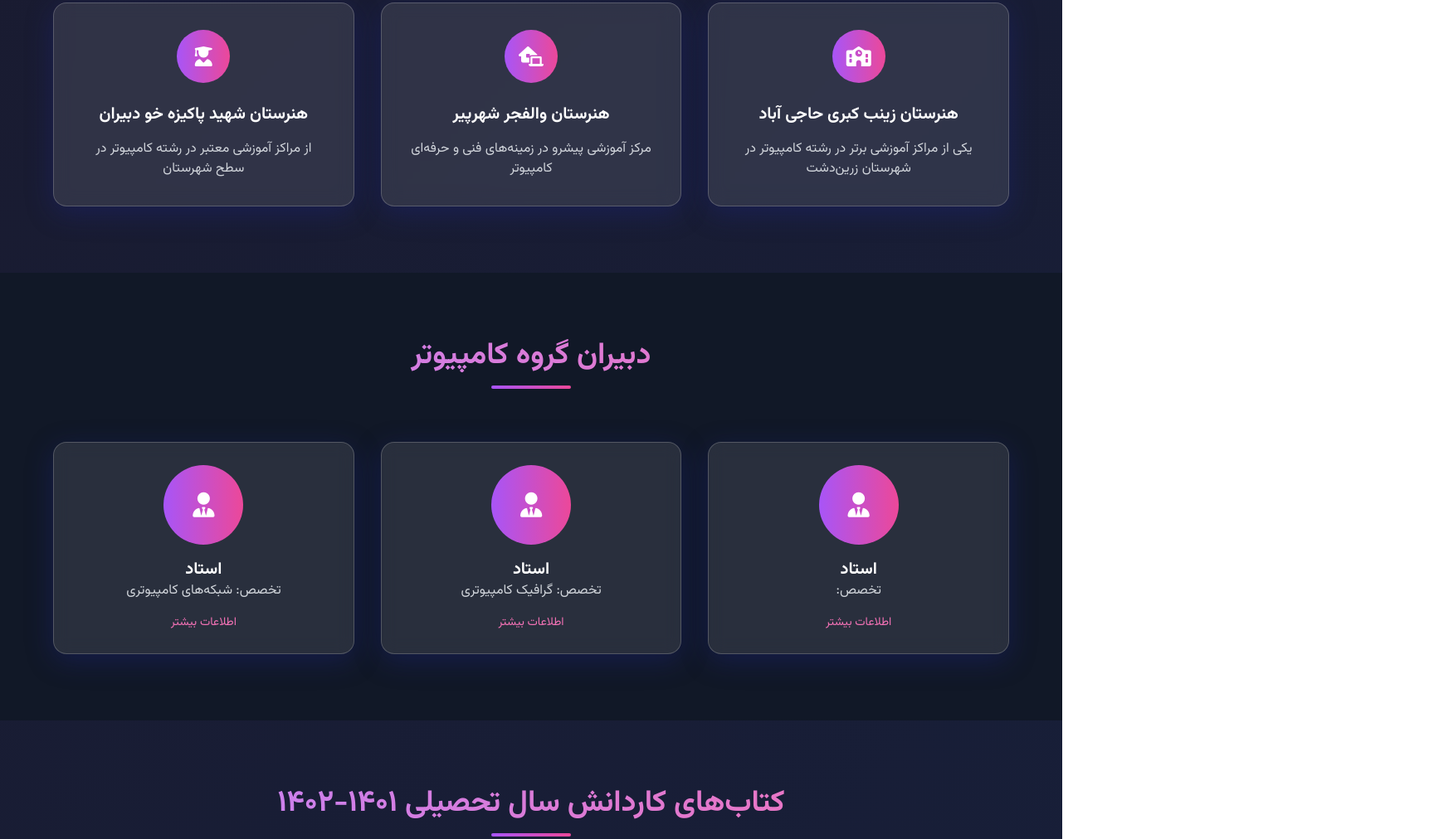
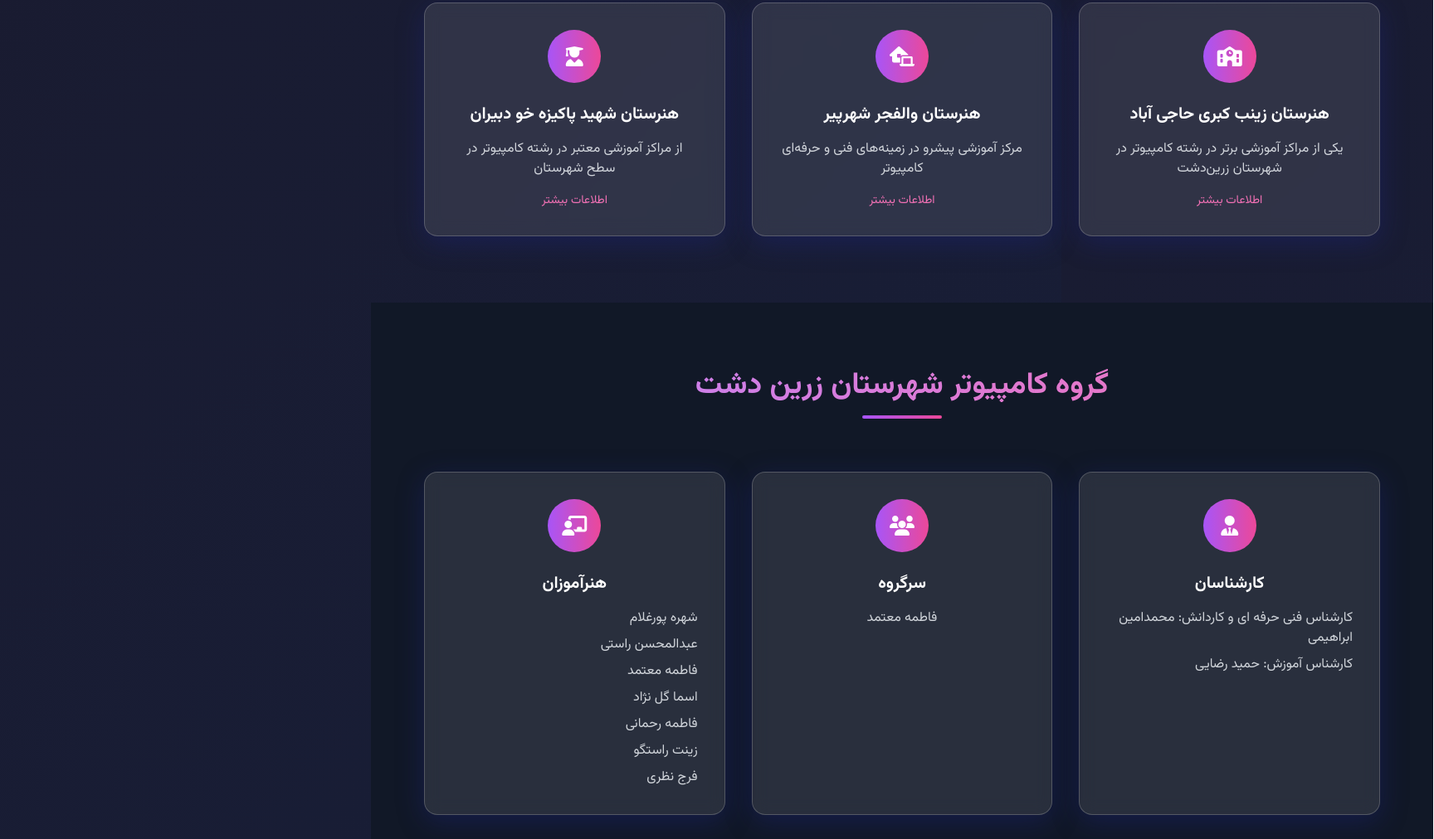
Before and after one commit to dynamic-finance/fars, a plain HTML site: page index.html in a window 1280 px wide. Shown: the part 1097-2109 px from the top of the page at 83% size, 1728 px wide, since content can reach past the window. Drawn offline with nearby package versions, Linux system fonts and the light colour scheme.

Commit message:
Update index.html

```diff
--- a/index.html
+++ b/index.html
@@ -101,6 +101,18 @@
         .teacher-back {
             transform: rotateY(180deg);
         }
+
+        .school-details {
+            display: none;
+            padding: 15px;
+            background: rgba(255, 255, 255, 0.05);
+            border-radius: 10px;
+            margin-top: 10px;
+        }
+
+        .show-details {
+            display: block;
+        }
     </style>
 </head>
 <body class="min-h-screen relative overflow-x-hidden">
@@ -121,7 +133,7 @@
         <nav class="hidden md:flex space-x-8 space-x-reverse">
             <a href="#home" class="text-white hover:text-pink-300 transition">صفحه اصلی</a>
             <a href="#about" class="text-white hover:text-pink-300 transition">درباره ما</a>
-            <a href="#teachers" class="text-white hover:text-pink-300 transition">دبیران</a>
+            <a href="#team" class="text-white hover:text-pink-300 transition">گروه کامپیوتر</a>
             <a href="#books" class="text-white hover:text-pink-300 transition">کتاب‌ها</a>
             <a href="#resources" class="text-white hover:text-pink-300 transition">منابع آموزشی</a>
         </nav>
@@ -138,7 +150,7 @@
         </button>
         <a href="#home" class="text-white text-2xl hover:text-pink-300 transition">صفحه اصلی</a>
         <a href="#about" class="text-white text-2xl hover:text-pink-300 transition">درباره ما</a>
-        <a href="#teachers" class="text-white text-2xl hover:text-pink-300 transition">دبیران</a>
+        <a href="#team" class="text-white text-2xl hover:text-pink-300 transition">گروه کامپیوتر</a>
         <a href="#books" class="text-white text-2xl hover:text-pink-300 transition">کتاب‌ها</a>
         <a href="#resources" class="text-white text-2xl hover:text-pink-300 transition">منابع آموزشی</a>
     </div>
@@ -159,8 +171,8 @@
                 <a href="#books" class="px-6 py-3 bg-gradient-to-r from-purple-500 to-pink-500 rounded-full text-white font-medium hover:opacity-90 transition">
                     مشاهده کتاب‌ها
                 </a>
-                <a href="#teachers" class="px-6 py-3 border border-white rounded-full text-white font-medium hover:bg-white hover:bg-opacity-10 transition">
-                    آشنایی با دبیران
+                <a href="#team" class="px-6 py-3 border border-white rounded-full text-white font-medium hover:bg-white hover:bg-opacity-10 transition">
+                    آشنایی با گروه کامپیوتر
                 </a>
             </div>
         </div>
@@ -189,6 +201,14 @@
                     </div>
                     <h3 class="text-xl font-bold text-center mb-4">هنرستان زینب کبری حاجی آباد</h3>
                     <p class="text-gray-300 text-center">یکی از مراکز آموزشی برتر در رشته کامپیوتر در شهرستان زرین‌دشت</p>
+                    <button onclick="toggleDetails('zeynab')" class="mt-4 text-sm text-pink-400 mx-auto block">اطلاعات بیشتر</button>
+                    <div id="zeynab" class="school-details">
+                        <ul class="text-right text-sm text-gray-300 space-y-2">
+                            <li>رشته تولید کننده و توسعه دهنده پایگاه های اینترنتی (کاردانش)</li>
+                            <li>رشته تولید کننده محتوای آموزشی الکترونیکی (کاردانش)</li>
+                            <li>رشته خیاطی لباس شب و عروس (کاردانش)</li>
+                        </ul>
+                    </div>
                 </div>
 
                 <div class="glass-card p-8 rounded-2xl hover-scale">
@@ -197,6 +217,13 @@
                     </div>
                     <h3 class="text-xl font-bold text-center mb-4">هنرستان والفجر شهرپیر</h3>
                     <p class="text-gray-300 text-center">مرکز آموزشی پیشرو در زمینه‌های فنی و حرفه‌ای کامپیوتر</p>
+                    <button onclick="toggleDetails('valfajr')" class="mt-4 text-sm text-pink-400 mx-auto block">اطلاعات بیشتر</button>
+                    <div id="valfajr" class="school-details">
+                        <ul class="text-right text-sm text-gray-300 space-y-2">
+                            <li>رشته تولید کننده محتوای آموزشی الکترونیکی (کاردانش)</li>
+                            <li>رشته حسابداری (فنی و حرفه ای)</li>
+                        </ul>
+                    </div>
                 </div>
 
                 <div class="glass-card p-8 rounded-2xl hover-scale">
@@ -205,98 +232,64 @@
                     </div>
                     <h3 class="text-xl font-bold text-center mb-4">هنرستان شهید پاکیزه خو دبیران</h3>
                     <p class="text-gray-300 text-center">از مراکز آموزشی معتبر در رشته کامپیوتر در سطح شهرستان</p>
+                    <button onclick="toggleDetails('shahid')" class="mt-4 text-sm text-pink-400 mx-auto block">اطلاعات بیشتر</button>
+                    <div id="shahid" class="school-details">
+                        <ul class="text-right text-sm text-gray-300 space-y-2">
+                            <li>رشته تولید کننده محتوای آموزشی الکترونیکی (کاردانش)</li>
+                        </ul>
+                    </div>
                 </div>
             </div>
         </div>
     </section>
 
-    <!-- Teachers Section -->
-    <section id="teachers" class="py-20 px-4 md:px-12 bg-gradient-to-b from-gray-900 to-gray-900 relative">
+    <!-- Team Section -->
+    <section id="team" class="py-20 px-4 md:px-12 bg-gradient-to-b from-gray-900 to-gray-900 relative">
         <div class="max-w-6xl mx-auto">
             <div class="text-center mb-16">
                 <h2 class="text-2xl md:text-4xl font-bold mb-4 bg-gradient-to-r from-purple-400 to-pink-400 bg-clip-text text-transparent">
-                    دبیران گروه کامپیوتر
+                    گروه کامپیوتر شهرستان زرین دشت
                 </h2>
                 <div class="w-24 h-1 bg-gradient-to-r from-purple-500 to-pink-500 mx-auto rounded-full"></div>
             </div>
 
-            <div class="grid grid-cols-1 sm:grid-cols-2 lg:grid-cols-3 gap-8">
-                <!-- Teacher 1 -->
-                <div class="teacher-card h-64">
-                    <div class="teacher-inner h-full w-full relative">
-                        <div class="teacher-front glass-card rounded-2xl h-full w-full p-6 flex flex-col items-center justify-center">
-                            <div class="w-24 h-24 rounded-full bg-gradient-to-r from-purple-500 to-pink-500 flex items-center justify-center mb-4">
-                                <i class="fas fa-user-tie text-white text-3xl"></i>
-                            </div>
-                            <h3 class="text-xl font-bold">استاد </h3>
-                            <p class="text-gray-300">تخصص: </p>
-                            <button class="mt-4 text-sm text-pink-400">اطلاعات بیشتر</button>
-                        </div>
-                        <div class="teacher-back glass-card rounded-2xl h-full w-full p-6 flex flex-col items-center justify-center bg-gradient-to-br from-purple-900 to-pink-900">
-                            <h3 class="text-xl font-bold mb-2">استاد </h3>
-                            <p class="text-sm text-gray-300 text-center mb-4">دارای .. سال سابقه تدریس در زمینه .... و پایگاه داده</p>
-                            <div class="flex space-x-3 space-x-reverse">
-                                <a href="#" class="w-8 h-8 rounded-full bg-white bg-opacity-20 flex items-center justify-center">
-                                    <i class="fab fa-telegram text-white"></i>
-                                </a>
-                                <a href="#" class="w-8 h-8 rounded-full bg-white bg-opacity-20 flex items-center justify-center">
-                                    <i class="fas fa-envelope text-white"></i>
-                                </a>
-                            </div>
-                        </div>
+            <div class="grid grid-cols-1 md:grid-cols-3 gap-8">
+                <!-- Work Experts -->
+                <div class="glass-card p-8 rounded-2xl hover-scale">
+                    <div class="w-16 h-16 rounded-full bg-gradient-to-r from-purple-500 to-pink-500 flex items-center justify-center mb-6 mx-auto">
+                        <i class="fas fa-user-tie text-white text-2xl"></i>
                     </div>
+                    <h3 class="text-xl font-bold text-center mb-4">کارشناسان</h3>
+                    <ul class="text-right text-gray-300 space-y-2">
+                        <li>کارشناس فنی حرفه ای و کاردانش: محمدامین ابراهیمی</li>
+                        <li>کارشناس آموزش: حمید رضایی</li>
+                    </ul>
                 </div>
 
-                <!-- Teacher 2 -->
-                <div class="teacher-card h-64">
-                    <div class="teacher-inner h-full w-full relative">
-                        <div class="teacher-front glass-card rounded-2xl h-full w-full p-6 flex flex-col items-center justify-center">
-                            <div class="w-24 h-24 rounded-full bg-gradient-to-r from-purple-500 to-pink-500 flex items-center justify-center mb-4">
-                                <i class="fas fa-user-tie text-white text-3xl"></i>
-                            </div>
-                            <h3 class="text-xl font-bold">استاد</h3>
-                            <p class="text-gray-300">تخصص: گرافیک کامپیوتری</p>
-                            <button class="mt-4 text-sm text-pink-400">اطلاعات بیشتر</button>
-                        </div>
-                        <div class="teacher-back glass-card rounded-2xl h-full w-full p-6 flex flex-col items-center justify-center bg-gradient-to-br from-purple-900 to-pink-900">
-                            <h3 class="text-xl font-bold mb-2">استاد </h3>
-                            <p class="text-sm text-gray-300 text-center mb-4">متخصص نرم افزارهای Adobe با .. سال سابقه تدریس</p>
-                            <div class="flex space-x-3 space-x-reverse">
-                                <a href="#" class="w-8 h-8 rounded-full bg-white bg-opacity-20 flex items-center justify-center">
-                                    <i class="fab fa-telegram text-white"></i>
-                                </a>
-                                <a href="#" class="w-8 h-8 rounded-full bg-white bg-opacity-20 flex items-center justify-center">
-                                    <i class="fas fa-envelope text-white"></i>
-                                </a>
-                            </div>
-                        </div>
+                <!-- Head of Group -->
+                <div class="glass-card p-8 rounded-2xl hover-scale">
+                    <div class="w-16 h-16 rounded-full bg-gradient-to-r from-purple-500 to-pink-500 flex items-center justify-center mb-6 mx-auto">
+                        <i class="fas fa-users text-white text-2xl"></i>
                     </div>
+                    <h3 class="text-xl font-bold text-center mb-4">سرگروه</h3>
+                    <p class="text-gray-300 text-center">فاطمه معتمد</p>
                 </div>
 
-                <!-- Teacher 3 -->
-                <div class="teacher-card h-64">
-                    <div class="teacher-inner h-full w-full relative">
-                        <div class="teacher-front glass-card rounded-2xl h-full w-full p-6 flex flex-col items-center justify-center">
-                            <div class="w-24 h-24 rounded-full bg-gradient-to-r from-purple-500 to-pink-500 flex items-center justify-center mb-4">
-                                <i class="fas fa-user-tie text-white text-3xl"></i>
-                            </div>
-                            <h3 class="text-xl font-bold">استاد </h3>
-                            <p class="text-gray-300">تخصص: شبکه‌های کامپیوتری</p>
-                            <button class="mt-4 text-sm text-pink-400">اطلاعات بیشتر</button>
-                        </div>
-                        <div class="teacher-back glass-card rounded-2xl h-full w-full p-6 flex flex-col items-center justify-center bg-gradient-to-br from-purple-900 to-pink-900">
-                            <h3 class="text-xl font-bold mb-2">استاد </h3>
-                            <p class="text-sm text-gray-300 text-center mb-4">مدرس دوره‌های سابقه تدریس</p>
-                            <div class="flex space-x-3 space-x-reverse">
-                                <a href="#" class="w-8 h-8 rounded-full bg-white bg-opacity-20 flex items-center justify-center">
-                                    <i class="fab fa-telegram text-white"></i>
-                                </a>
-                                <a href="#" class="w-8 h-8 rounded-full bg-white bg-opacity-20 flex items-center justify-center">
-                                    <i class="fas fa-envelope text-white"></i>
-                                </a>
-                            </div>
-                        </div>
+                <!-- Teachers -->
+                <div class="glass-card p-8 rounded-2xl hover-scale">
+                    <div class="w-16 h-16 rounded-full bg-gradient-to-r from-purple-500 to-pink-500 flex items-center justify-center mb-6 mx-auto">
+                        <i class="fas fa-chalkboard-teacher text-white text-2xl"></i>
                     </div>
+                    <h3 class="text-xl font-bold text-center mb-4">هنرآموزان</h3>
+                    <ul class="text-right text-gray-300 space-y-2">
+                        <li>شهره پورغلام</li>
+                        <li>عبدالمحسن راستی</li>
+                        <li>فاطمه معتمد</li>
+                        <li>اسما گل نژاد</li>
+                        <li>فاطمه رحمانی</li>
+                        <li>زینت راستگو</li>
+                        <li>فرج نظری</li>
+                    </ul>
                 </div>
             </div>
         </div>
@@ -571,6 +564,17 @@
             }
         }
 
+        // Toggle school details
+        function toggleDetails(id) {
+            const element = document.getElementById(id);
+            element.classList.toggle('show-details');
+        }
+
+        // Initialize
+        document.addEventListener('DOMContentLoaded', () => {
+            createMeteors();
+        });
+
         // Touch effect - create meteors on touch
         document.addEventListener('touchstart', (e) => {
             for (let i = 0; i < 3; i++) {
@@ -588,6 +592,13 @@
                 meteor.style.animationDelay = `${delay}s`;
 
                 // Random size
-                const size = Math.random() *
+                const size = Math.random() * 3 + 1;
+                meteor.style.width = `${size}px`;
+                meteor.style.height = `${size}px`;
+
+                document.getElementById('meteors-container').appendChild(meteor);
+            }
+        });
+    </script>
 </body>
 </html>
```
